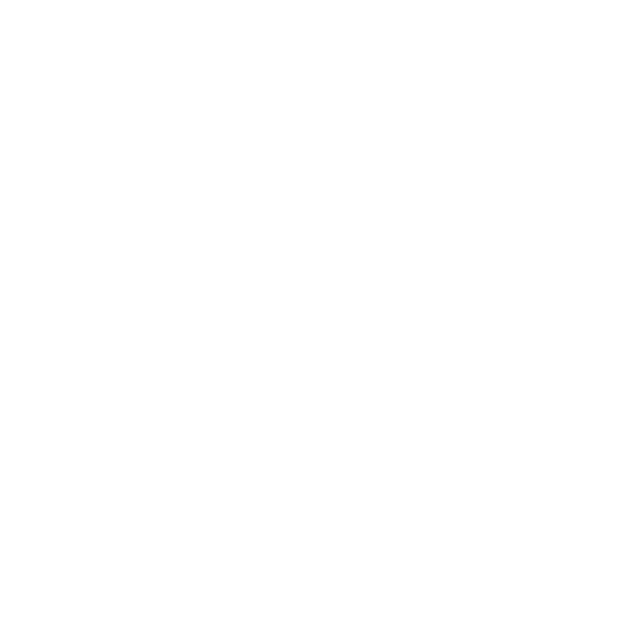
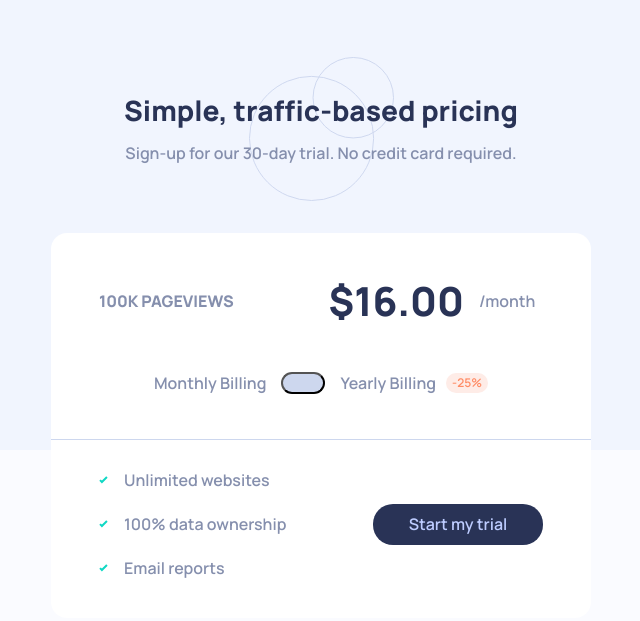
Before and after one commit to arbaiv/interactive-pricing-component-challenge, a plain HTML site: page index.html in a window 1280 px wide. Shown: the whole page, without its empty margins (319-959 px from the left). Drawn offline with nearby package versions, Linux system fonts and the light colour scheme.

Commit message:
Page Design Complete

```diff
--- a/index.html
+++ b/index.html
@@ -21,10 +21,52 @@
     <link href="style/main.css" rel="stylesheet" type="text/css">
 </head>
 <body>
-
-    <script src="https://code.jquery.com/jquery-3.6.0.min.js" integrity="sha256-/xUj+3OJU5yExlq6GSYGSHk7tPXikynS7ogEvDej/m4=" crossorigin="anonymous"></script>
-    <!-- If CDN fails to load, serve up the local version -->
-    <script>window.jQuery || document.write('<script src="script/jquery-3.6.0.min.js"><\/script>');</script>
+    <main>
+        <header>
+            <div class="container header-sec">
+                <h1 class="main-header">Simple, traffic-based pricing</h1>
+                <p class="header-content">Sign-up for our 30-day trial. <span class="line-break">No credit card required.</span></p>
+            </div>
+        </header>
+        <section>
+            <div class="container component">
+                <div class="page-pricing">
+                    <div class="page-view">
+                        <p>100K PAGEVIEWS</p>
+                    </div>
+                    <div class="pricing">
+                        <p><span class="price-design">&#36;16.00</span> /month</p>
+                    </div>
+                    <div class="slider"></div>
+                    <div class="discount-sec">
+                        <p>Monthly Billing</p>
+                        <button class="discount-tgl-btn"></button>
+                        <p>Yearly Billing</p>
+                        <button class="discount-amount">-25&#37;</button>
+                    </div>
+                </div>
+                <div class="start-trial-sec">
+                    <div class="utilities-sec">
+                        <div class="utilities">
+                            <svg xmlns="http://www.w3.org/2000/svg" width="9" height="8"><path fill="none" stroke="#10D8C4" stroke-width="2" d="M1 4.134l1.907 1.908L7.949 1"/></svg>
+                            <p>Unlimited websites</p>
+                        </div>
+                        <div class="utilities">
+                            <svg xmlns="http://www.w3.org/2000/svg" width="9" height="8"><path fill="none" stroke="#10D8C4" stroke-width="2" d="M1 4.134l1.907 1.908L7.949 1"/></svg>
+                            <p>100% data ownership</p>
+                        </div>
+                        <div class="utilities">
+                            <svg xmlns="http://www.w3.org/2000/svg" width="9" height="8"><path fill="none" stroke="#10D8C4" stroke-width="2" d="M1 4.134l1.907 1.908L7.949 1"/></svg>
+                            <p>Email reports</p>
+                        </div>
+                    </div>
+                    <div class="cta-sec">
+                        <button class="cta-button">Start my trial</button>
+                    </div>
+                </div>
+            </div>
+        </section>
+    </main>
     <script src="script/main.js"></script>
 </body>
 </html>
--- a/style/main.css
+++ b/style/main.css
@@ -7,7 +7,7 @@
   --light-grayish-Red: hsl(14, 92%, 95%);
   --light-red: hsl(15, 100%, 70%);
   --pale-blue: hsl(226, 100%, 87%);
-  --white: hsl (0, 0%, 100%)
+  --white: hsl(0, 0%, 100%);
   --very-pale-blue: hsl(230, 100%, 99%);
   --light-grayish-blue: hsl(223, 50%, 87%);
   --grayish-blue: hsl(225, 20%, 60%);
@@ -38,7 +38,7 @@
   --fw-header: var(--fw-800);
   --fs-body: var(--fs-300);
   --fs-price: var(--fs-600);
-  --fw-price: var(--fw-600);
+  --fw-price: var(--fw-800);
 }
 @media (min-width:50em){
   :root{
@@ -127,15 +127,153 @@ isolation: isolate;
   font-size: var(--fs-price);
   color: var(--price-clr);
   font-weight: var(--fw-price);
+  margin-right: 15px;
 }
 .cta-button {
   background-color: var(--cta-bg-clr);
   color: var(--cta-text-clr);
 }
-
+.container {
+  --max-width: 540px;
+  --padding: 1.5rem;
+  width: min(var(--max-width), 100% - (var(--padding)*2));
+  margin-inline: auto;
+  text-align: center;
+}
 /* General Styling */
 body{
   font-family: 'Manrope', sans-serif;
   font-size: var(--fs-body);
+  font-weight: var(--fw-600);
   color: var(--text-clr);
+  background: hsl(230, 100%, 99%) url("../images/bg-pattern.svg") no-repeat top left;
+  background-size: auto 450px;
 }
+.header-sec {
+  margin-top: 57px;
+  padding: 32px 0px 36px 0px;
+  background: url("../images/pattern-circles.svg") no-repeat top center;
+  background-size: 145px 144px;
+}
+.header-content {
+  margin-top: 10px;
+}
+.line-break {
+  display: block;
+}
+.component {
+  background-color: var(--white);
+  border-radius: 1rem;
+  margin-top: 32px;
+  padding-top: 38px;
+}
+.page-pricing {
+  display: flex;
+  flex-flow: column nowrap;
+  border-bottom: 1px solid var(--light-grayish-blue);
+  padding: 0px 24px 44px;
+}
+.page-view {
+  font-weight: var(--fw-800);
+  margin-bottom: 100px;
+}
+.slider {
+  order: 2;
+}
+.pricing p {
+  display: flex;
+  justify-content: center;
+  align-items: center;
+}
+.discount-sec {
+  margin-top: 40px;
+  display: flex;
+  flex-flow: row nowrap;
+  justify-content: center;
+  align-items: center;
+}
+.discount-tgl-btn {
+  width: 44px;
+  height: 22px;
+  background-color: var(--toggle-btn-bg-clr);
+  margin: 0px 15px 0px;
+  border-radius: 16px;
+}
+.discount-amount {
+  margin-left: 10px;
+  width: 42px;
+  height: 20px;
+  background-color: var(--discount-bg-clr);
+  color: var(--discount-text-clr);
+  border-radius: 12px;
+  border: none;
+  font-size: 0.75rem;
+}
+.start-trial-sec {
+  padding: 28px 24px 38px;
+}
+.utilities-sec > * + * {
+  margin-top: 20px;
+}
+.utilities {
+  display: flex;
+  justify-content: center;
+  align-items: center;
+}
+.utilities p {
+  margin-left: 16px;
+}
+.cta-sec {
+  margin-top: 32px;
+}
+.cta-button {
+  width: 170px;
+  height: 41px;
+  border-radius: 20px;
+  background-color: var(--cta-bg-clr);
+  color: var(--cta-text-clr);
+  border: none;
+}
+@media (min-width:50em){
+  .slider {
+    order: none;
+  }
+  .line-break {
+    display: inline;
+  }
+  .page-pricing {
+    display: flex;
+    flex-flow: row wrap;
+    padding: 0px 48px 44px;
+    align-content: center;
+  }
+  .page-view, .pricing {
+    width: 50%;
+  }
+  .slider, .discount-sec{
+    width: 100%;
+  }
+  .page-view {
+    margin-bottom: 0px;
+    display: flex;
+    align-items: center;
+  }
+  .start-trial-sec {
+    padding: 28px 48px 38px;
+    display: flex;
+    flex-flow: row nowrap;
+    justify-content: space-between;
+    align-items: center;
+  }
+  .utilities {
+    justify-content: flex-start;
+  }
+  .cta-sec{
+    margin-top: 0px;
+  }
+}
+@media (min-width:1440px) {
+  body {
+    background-size: 100% 450px;
+  }
+}
```
